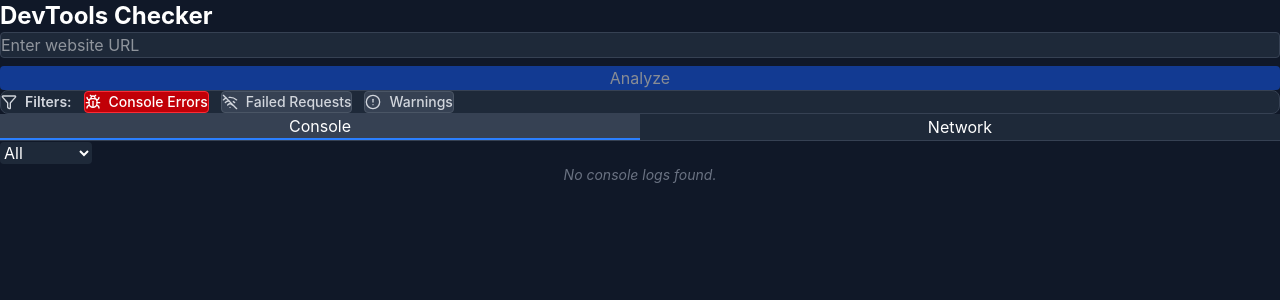
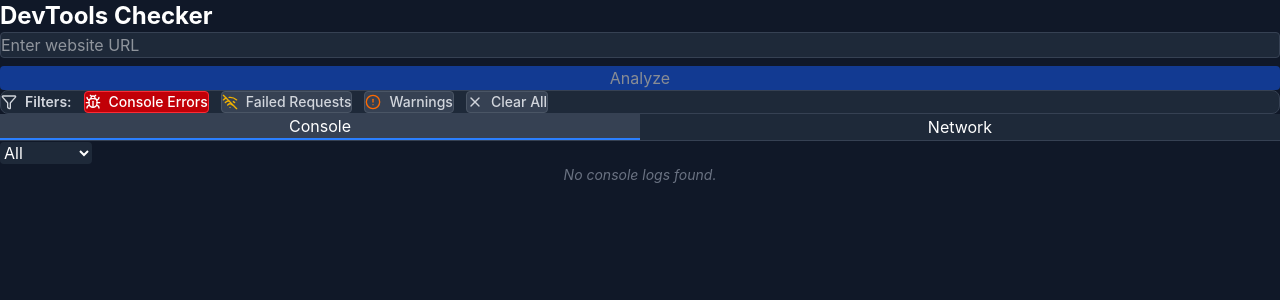
Before and after one commit to build-africa-eng/devtools-checker, a React (Vite) app in the folder frontend/: page / in a window 1280 px wide. Both pictures are taken after a click on the button "Console Errors". Shown: the top 300 px of the page. Built offline with nearby package versions, Linux system fonts and the light colour scheme.

Commit message:
Update FiltersPanel.jsx

```diff
--- a/frontend/src/components/FiltersPanel.jsx
+++ b/frontend/src/components/FiltersPanel.jsx
@@ -1,7 +1,7 @@
 import React from 'react';
-import { Bug, AlertCircle, WifiOff, Filter } from 'lucide-react';
+import { Bug, AlertCircle, WifiOff, Filter, X } from 'lucide-react';
 
-const FiltersPanel = ({ filters, onToggle }) => {
+function FiltersPanel({ filters = { errors: false, warnings: false, failedRequests: false }, onToggle, onReset }) {
   return (
     <div className="flex flex-wrap gap-3 items-center bg-gray-800 p-3 rounded-lg border border-gray-700">
       <span className="flex items-center gap-2 text-sm text-gray-300 font-semibold">
@@ -13,8 +13,11 @@ const FiltersPanel = ({ filters, onToggle }) => {
         className={`flex items-center gap-2 px-3 py-1 rounded text-sm font-medium border transition
           ${filters.errors ? 'bg-red-700 text-white border-red-500' : 'bg-gray-700 text-gray-300 border-gray-600 hover:bg-red-800 hover:text-white'}
         `}
+        aria-pressed={filters.errors}
+        aria-label="Toggle console errors filter"
+        title="Toggle console errors"
       >
-        <Bug className="w-4 h-4" />
+        <Bug className={`w-4 h-4 ${filters.errors ? 'text-white' : 'text-red-500'}`} />
         Console Errors
       </button>
 
@@ -23,8 +26,11 @@ const FiltersPanel = ({ filters, onToggle }) => {
         className={`flex items-center gap-2 px-3 py-1 rounded text-sm font-medium border transition
           ${filters.failedRequests ? 'bg-yellow-700 text-white border-yellow-500' : 'bg-gray-700 text-gray-300 border-gray-600 hover:bg-yellow-800 hover:text-white'}
         `}
+        aria-pressed={filters.failedRequests}
+        aria-label="Toggle failed requests filter"
+        title="Toggle failed requests"
       >
-        <WifiOff className="w-4 h-4" />
+        <WifiOff className={`w-4 h-4 ${filters.failedRequests ? 'text-white' : 'text-yellow-500'}`} />
         Failed Requests
       </button>
 
@@ -33,12 +39,27 @@ const FiltersPanel = ({ filters, onToggle }) => {
         className={`flex items-center gap-2 px-3 py-1 rounded text-sm font-medium border transition
           ${filters.warnings ? 'bg-orange-600 text-white border-orange-500' : 'bg-gray-700 text-gray-300 border-gray-600 hover:bg-orange-700 hover:text-white'}
         `}
+        aria-pressed={filters.warnings}
+        aria-label="Toggle warnings filter"
+        title="Toggle warnings"
       >
-        <AlertCircle className="w-4 h-4" />
+        <AlertCircle className={`w-4 h-4 ${filters.warnings ? 'text-white' : 'text-orange-500'}`} />
         Warnings
       </button>
+
+      {(filters.errors || filters.warnings || filters.failedRequests) && (
+        <button
+          onClick={onReset}
+          className="flex items-center gap-2 px-3 py-1 rounded text-sm font-medium border bg-gray-700 text-gray-300 border-gray-600 hover:bg-gray-600 hover:text-white transition"
+          aria-label="Clear all filters"
+          title="Clear all filters"
+        >
+          <X className="w-4 h-4 text-gray-300" />
+          Clear All
+        </button>
+      )}
     </div>
   );
-};
+}
 
 export default FiltersPanel;
```
